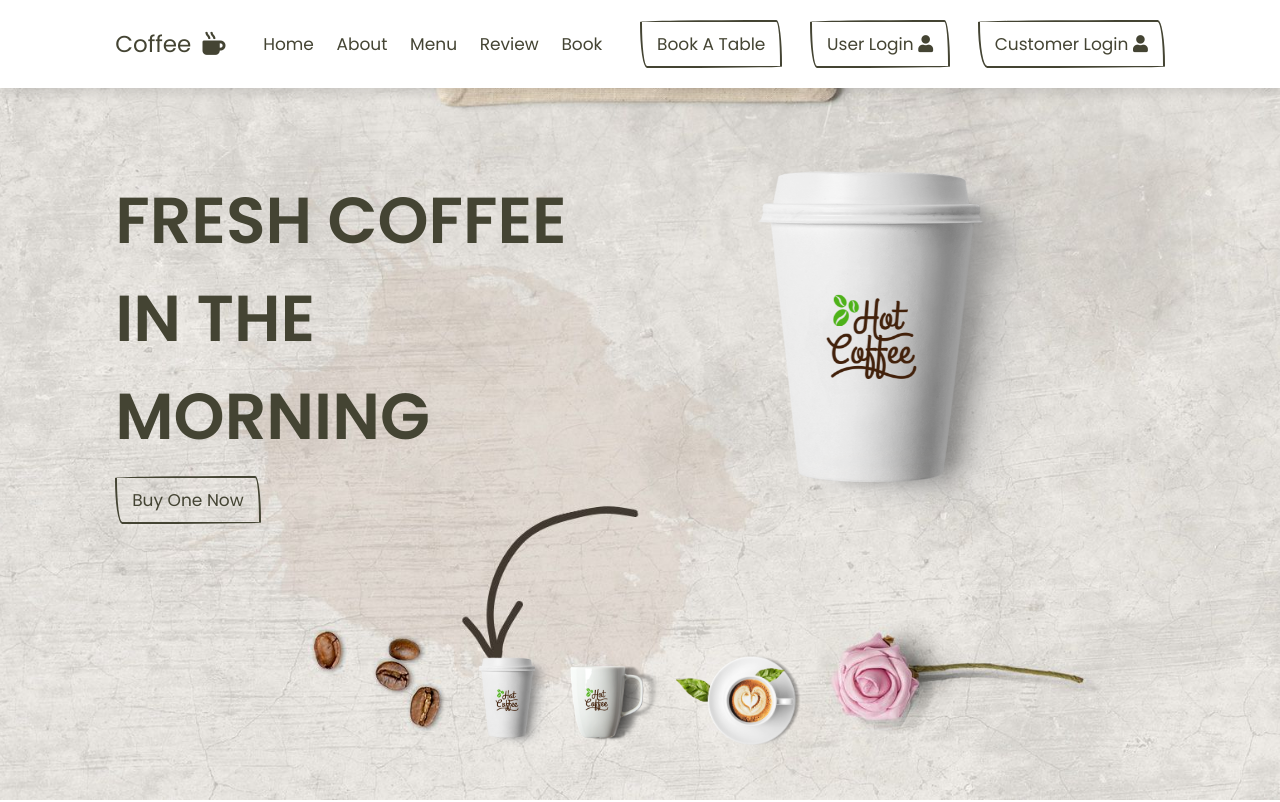
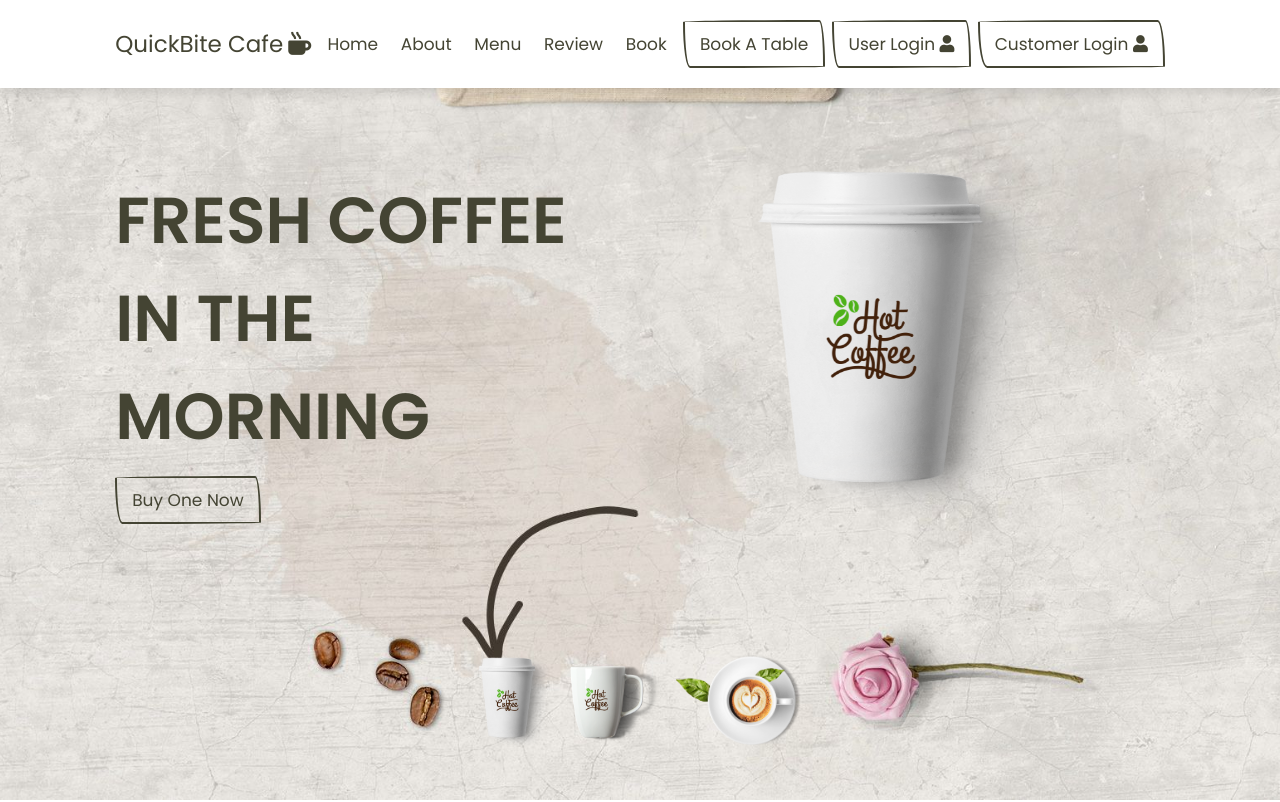
Before and after one commit to mika0663/023-21-0253-Ikram-MID1, a plain HTML site: page index.html in a window 1280 px wide. Shown: the top 802 px of the page. Drawn offline with nearby package versions, Linux system fonts and the light colour scheme.

Commit message:
Update index.html

```diff
--- a/index.html
+++ b/index.html
@@ -5,7 +5,7 @@
     <meta charset="UTF-8">
     <meta http-equiv="X-UA-Compatible" content="IE=edge">
     <meta name="viewport" content="width=device-width, initial-scale=1.0">
-    <title>Coffee</title>
+    <title>QuickBite Cafe</title>
 
     <!-- SWIPER -->
     <link rel="stylesheet" href="https://unpkg.com/swiper@7/swiper-bundle.min.css" />
@@ -24,7 +24,7 @@
     <header class="header">
         <div id="menu-btn" class="fas fa-bars"></div>
 
-        <a href="#" class="logo">coffee <i class="fas fa-mug-hot"></i></a>
+        <a href="#" class="logo">QuickBite Cafe<i class="fas fa-mug-hot"></i></a>
 
         <nav class="navbar">
             <a href="#home">home</a>
```
